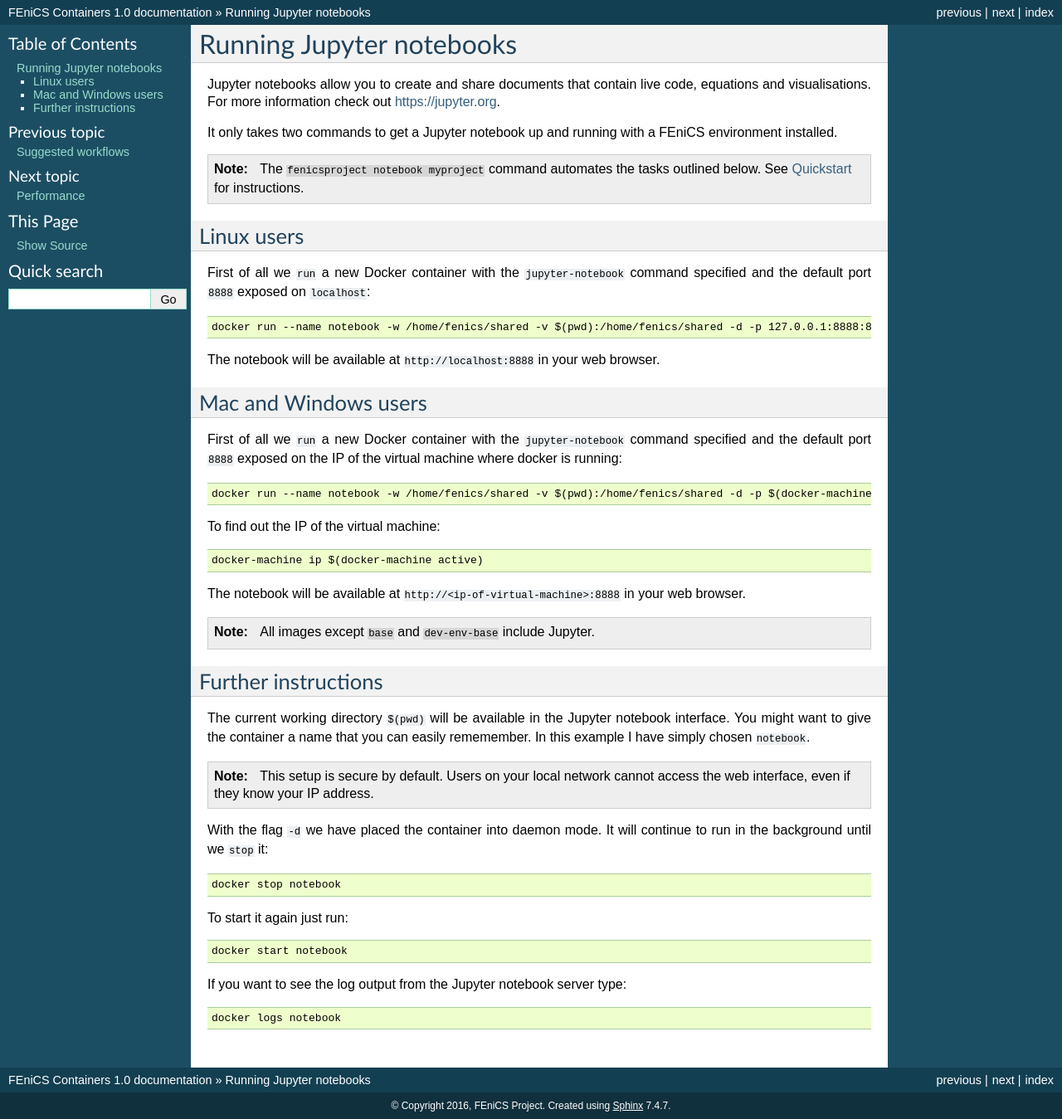
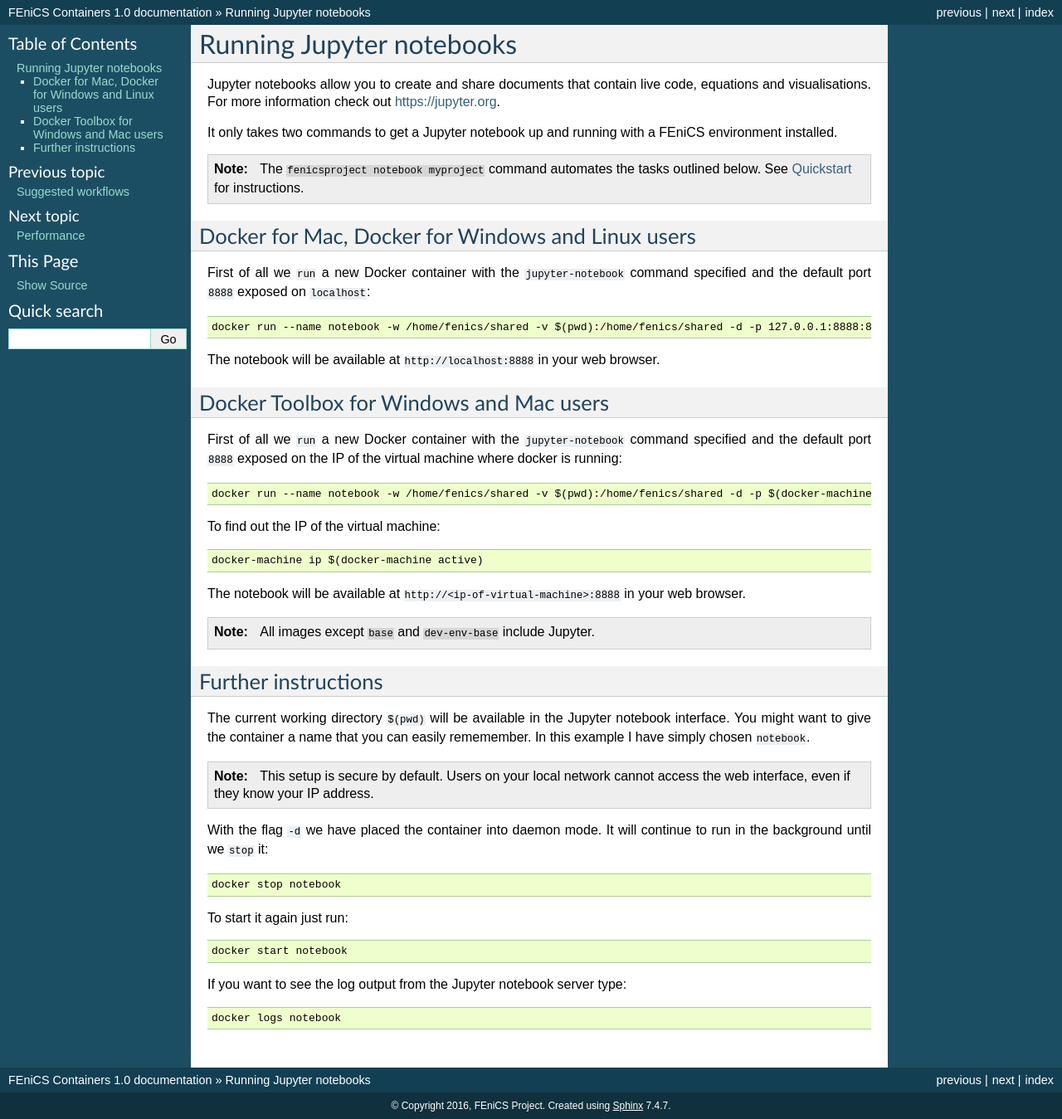
Before and after one commit to vacary/docker, a Sphinx documentation site: the page built from docs/source/jupyter.rst, in a window 1280 px wide. Shown: the whole page at 83% size. Built offline with Sphinx 7.4.7, drawn with Linux system fonts in a browser that asks for light colours.

Commit message:
Docker for Mac and Docker for Windows have first-class networking support [skip build].

```diff
--- a/docs/source/jupyter.rst
+++ b/docs/source/jupyter.rst
@@ -13,8 +13,8 @@
 .. note:: The ``fenicsproject notebook myproject`` command automates the tasks
           outlined below. See :ref:`quickstart` for instructions.
 
-Linux users
------------
+Docker for Mac, Docker for Windows and Linux users
+--------------------------------------------------
 First of all we ``run`` a new Docker container with the ``jupyter-notebook``
 command specified and the default port ``8888`` exposed on ``localhost``::
 
@@ -22,8 +22,8 @@
 
 The notebook will be available at ``http://localhost:8888`` in your web browser.
 
-Mac and Windows users
----------------------
+Docker Toolbox for Windows and Mac users
+----------------------------------------
 
 First of all we ``run`` a new Docker container with the ``jupyter-notebook``
 command specified and the default port ``8888`` exposed on the IP of the
```
